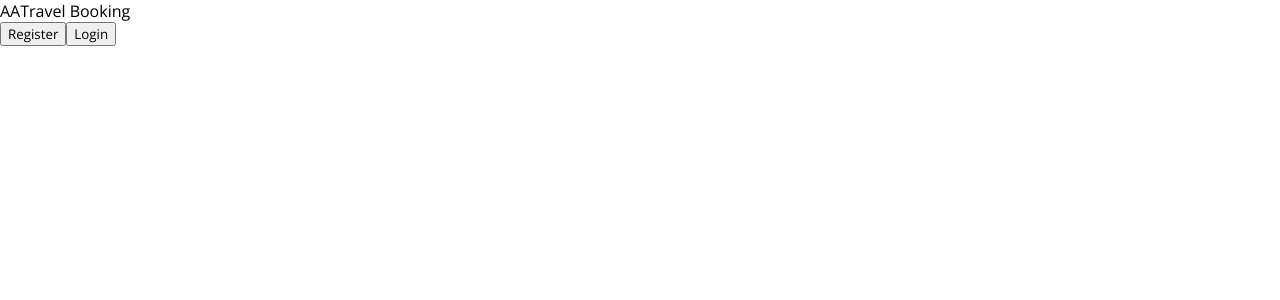
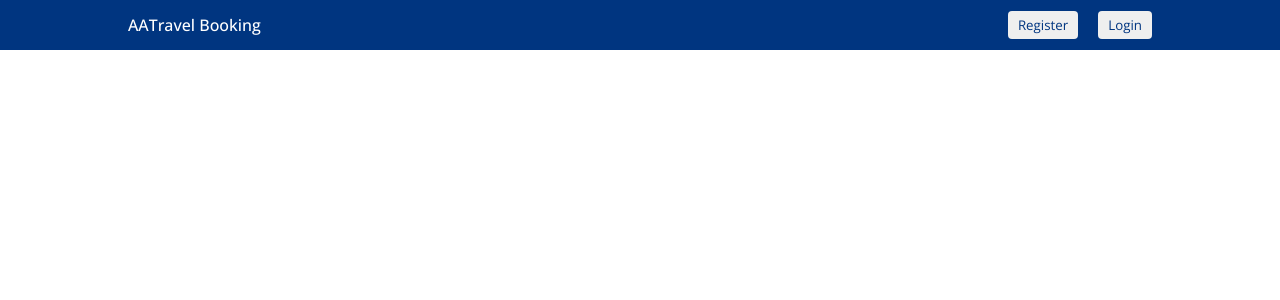
Before and after one commit to GXMUHATE/BookingApp, a React (Create React App) app: page / in a window 1280 px wide. Shown: the top 300 px of the page. Built offline with nearby package versions, Linux system fonts and the light colour scheme.

Commit message:
Creating Booking App UI - Navbar Design

```diff
--- a/src/components/nav/navbar.css
+++ b/src/components/nav/navbar.css
@@ -0,0 +1,28 @@
+.navbar {
+    height: 50px;
+    background-color: #003580;
+    display: flex;
+    justify-content: center;
+}
+
+.navContainer {
+    width: 100%;
+    max-width: 1024px;
+    color: white;
+    display: flex;
+    align-items: center;
+    justify-content: space-between;
+}
+
+.logo {
+    font-weight: 500;
+}
+
+.navButton {
+    margin-left: 20px;
+    border: none;
+    padding: 5px 10px;
+    cursor: pointer;
+    color: #003580;
+    border-radius: 4px;
+}
```
